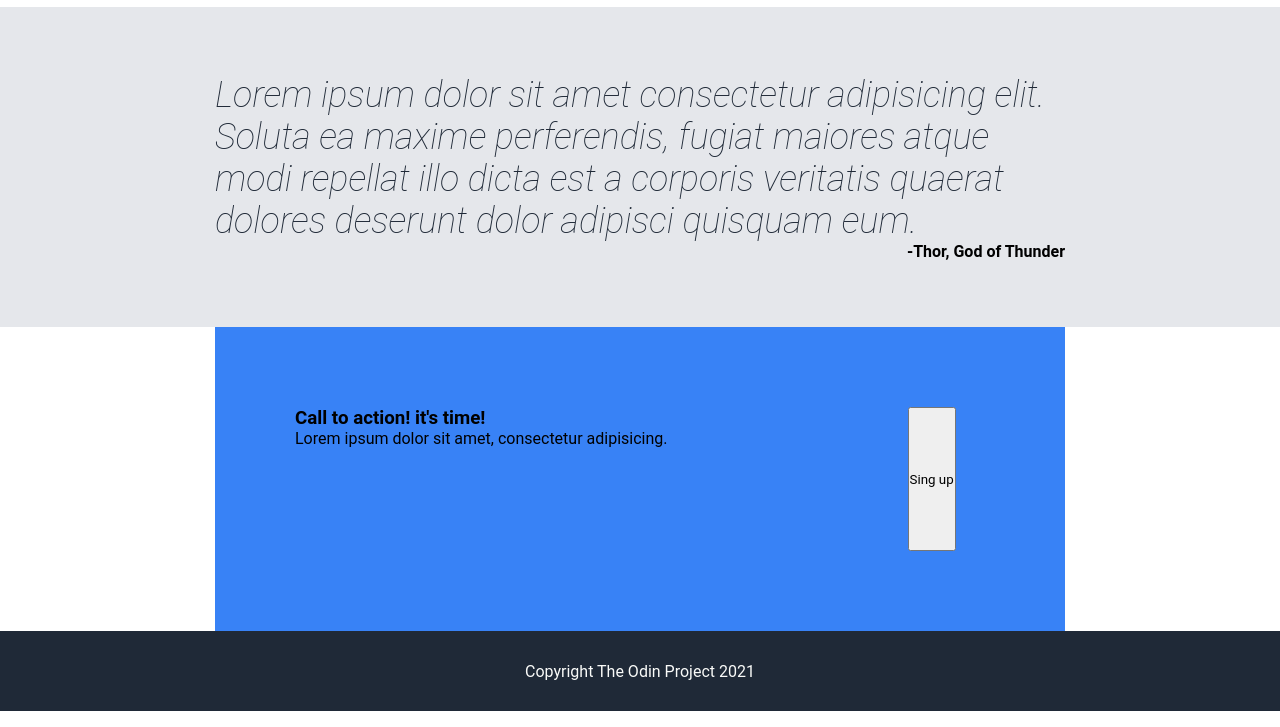
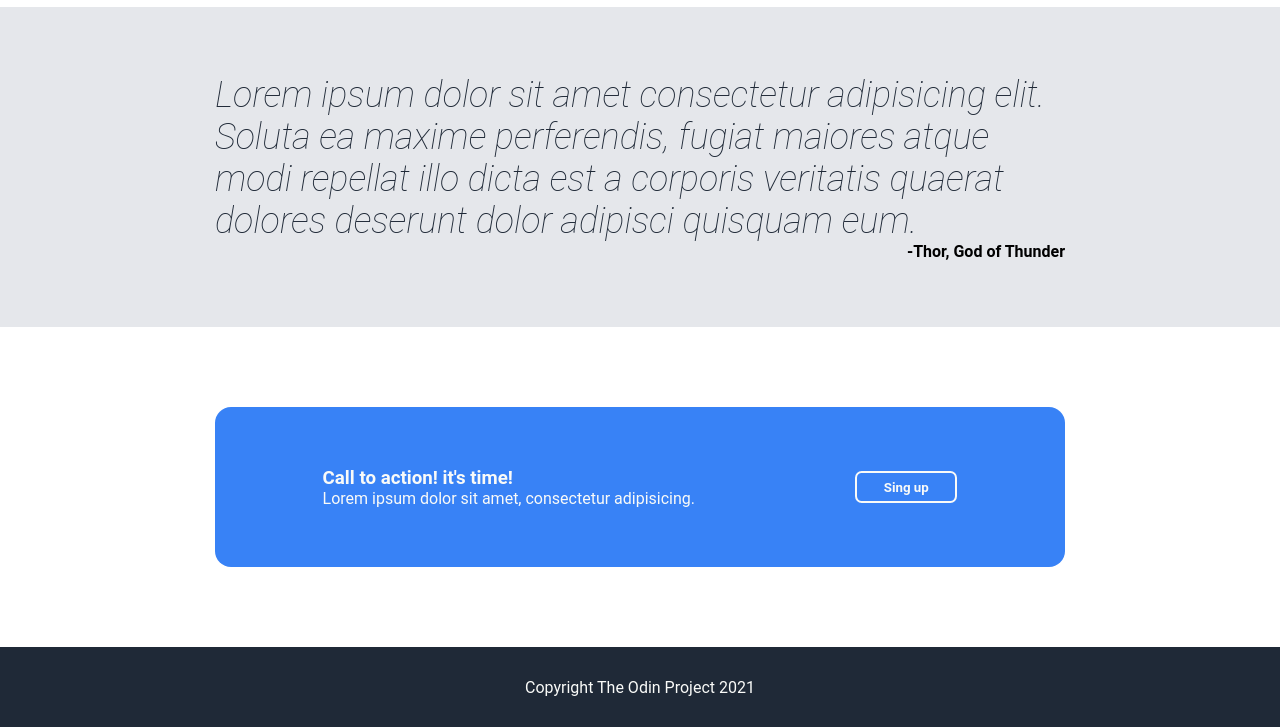
Before and after one commit to Ascenal2/Landing-Page-TOP-flex, a plain HTML site: page index.html in a window 1280 px wide. Shown: the part 697-1424 px from the top of the page. Drawn offline with Linux system fonts and the light colour scheme.

Commit message:
Se termina el prefooter

```diff
--- a/style.css
+++ b/style.css
@@ -135,14 +135,28 @@
 
 .preefooter{
     display: flex;
-    height: 19em;
+    height: 20em;
+    align-items: center;
+    justify-content: center;
     .call-to-action{
         display: flex;
-        padding: 5em;
-        gap: 15em;
-        margin: 0 auto;
+        border-radius: 1em;
+        height: 10em;
+        padding: 1em;
+        align-items: center;
+        justify-content: center;
+        gap: 10em;
         background-color: #3882f6;
         width: 850px;
+        color: #F9FAF8;
+        .btn-cta{
+            color: #F9FAF8;
+            background-color: transparent;
+            font-weight: bold;
+            padding: .5em 2em;
+            border: .185em solid #F9FAF8;
+            border-radius: .5em;
+        }
     }
 }
 .footer{
```
